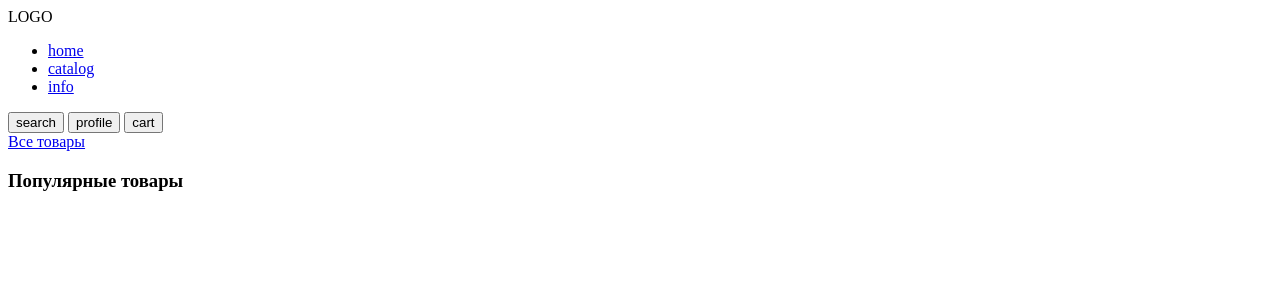
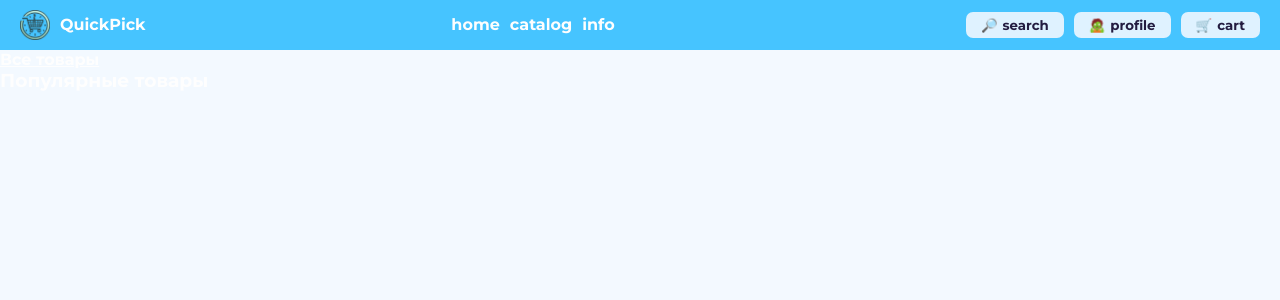
Before and after one commit to ifloky/spotlux, a Django app: page / in a window 1280 px wide. Shown: the top 300 px of the page. Run offline with Django 5.2, Linux system fonts and the light colour scheme; data that the repository does not hold is empty.

Commit message:
feat: add style for header

```diff
--- /dev/null
+++ b/sportlux/main/static/css/header.css
@@ -0,0 +1,84 @@
+.header {
+  padding: 10px 20px;
+  background-color: rgb(70, 196, 255);
+}
+
+.header .container{
+  display: flex;
+  justify-content: space-between;
+  align-items: center;
+}
+
+.heder__logo {
+  display: flex;
+  justify-content: space-between;
+  align-items: center;
+  gap: 10px;
+}
+
+.heder__logo img{
+  width: 30px;
+}
+
+.heder__logo p{
+  width: 40px;
+}
+
+.nav ul{
+  display: flex;
+  justify-content: space-between;
+  align-items: center;
+  gap: 10px;
+}
+
+.nav__element {
+  list-style: none;
+
+}
+
+.nav__element a{
+  text-decoration: none;
+  display: inline-block;
+  line-height: 1;
+  cursor: pointer;
+}
+
+.nav__element a:after {
+    background-color: #231c41;
+    display: block;
+    content: "";
+    height: 2px;
+    width: 0%;
+    -webkit-transition: width .3s ease-in-out;
+    -moz--transition: width .3s ease-in-out;
+    transition: width .3s ease-in-out;
+}
+
+.nav__element a:hover:after,
+.nav__element a:focus:after {
+    width: 100%;
+}
+
+.header__personal {
+  display: flex;
+  gap: 10px;
+}
+
+.header__btn::before {
+  margin-right: 5px;
+}
+
+.header__btn-search::before {
+  content: '🔎';
+}
+
+.header__btn-profile::before {
+  content: '🧟';
+}
+
+.header__btn-cart::before {
+  content: '🛒';
+}
+
+.main-section {
+}
--- /dev/null
+++ b/sportlux/main/static/css/index.css
@@ -0,0 +1,16 @@
+.home {
+}
+.recomends {
+}
+.rec-title {
+}
+.home-cards {
+}
+.card__title {
+}
+.card__discount {
+}
+.line {
+}
+.price {
+}
--- /dev/null
+++ b/sportlux/main/static/css/main.css
@@ -0,0 +1,58 @@
+@import url('https://fonts.googleapis.com/css2?family=Montserrat:ital,wght@0,100..900;1,100..900&display=swap');
+
+* {
+  margin: 0;
+  padding: 0;
+  box-sizing: border-box;
+  color: #FEFEFE;
+  font-weight: 700;
+  font-family: "Montserrat", serif;
+}
+
+html {
+  background-color: rgba(240, 248, 255, 0.753);
+}
+
+.container {
+  max-width: 1280px;
+  margin: 0 auto;
+}
+
+.btn {
+  display: flex;
+  justify-content: center;
+  align-items: center;
+  padding: 5px 15px;
+  cursor: pointer;
+  color: #231c41;
+  position: relative;
+  transition: all 0.2s;
+  position: relative;
+  border: none;
+  border-radius: 7px;
+  background-color: transparent;
+  z-index: 1;
+  background-color: rgba(240, 248, 255, 0.9);
+}
+
+.btn::after {
+  content: '';
+  position: absolute;
+  top: 0;
+  left: 0;
+  width: 100%;
+  height: 100%;
+  z-index: 1;
+  opacity: 0;
+  border: 1px solid #fefefe;
+  border-radius: 7px;
+}
+
+.btn:hover::after {
+  opacity: 1;
+  transform: scale(1,1);
+}
+
+.btn:hover {
+  background-color: transparent;
+}
--- a/sportlux/main/templates/main/base.html
+++ b/sportlux/main/templates/main/base.html
@@ -6,13 +6,19 @@
   <meta name="viewport" content="width=device-width, initial-scale=1.0">
   <title>{% block title %}{% endblock title %}</title>
 
-  <link rel="stylesheet" href="{% static 'css/base.css' %}">
+  <link rel="shortcut icon" href="{% static 'img/logo.png' %}" >
+  <link rel="stylesheet" href="{% static 'css/index.css' %}">
+  <link rel="stylesheet" href="{% static 'css/detail.css' %}">
+  <link rel="stylesheet" href="{% static 'css/main.css' %}">
+  <link rel="stylesheet" href="{% static 'css/header.css' %}">
+
 </head>
 <body>
   <header class="header">
     <div class="container">
       <div class="heder__logo logo">
-        LOGO
+        <img src="{% static 'img\logo.png' %}" alt="logo">
+        <p>QuickPick </p>
       </div>
 
       <nav class="header__nav nav">
@@ -24,9 +30,9 @@
       </nav>
 
       <div class="header__personal">
-        <button class="headed__btn btn">search</button>
-        <button class="headed__btn btn">profile</button>
-        <button class="headed__btn btn">cart</button>
+        <button class="header__btn header__btn-search btn">search</button>
+        <button class="header__btn header__btn-profile btn">profile</button>
+        <button class="header__btn header__btn-cart btn">cart</button>
       </div>
     </div>
   </header>
@@ -38,6 +44,6 @@
     </div>
   </section>
 
-  <script src="{% static 'C:\Users\PetrenkoMV\Desktop\sportlux\sportlux\main\static\js\index.js' %}"></script>
+  <script src="{% static 'js\index.js' %}"></script>
 </body>
 </html>
--- a/sportlux/main/templates/main/index/index.html
+++ b/sportlux/main/templates/main/index/index.html
@@ -1,7 +1,8 @@
 {% extends "main/base.html" %}
 {% load static %}
 
-{% block title %}Хоккейная экипировка в Минске{% endblock title %}
+
+{% block title %}Не трать лишнее время, делай простой выбор{% endblock title %}
 
 {% block content %}
   <div class="home">
@@ -15,7 +16,7 @@
   <div class="home-cards">
     {% for product in products %}
       <a href="{{ product.get_absolute_url}}">
-    <img src="{% if product.image %}{{ product.image.url }}{% else %} {% static "" %}{% endif %}" alt="detail__img">
+    <img src="{% if product.image %}{{ product.image.url }}{% else %} {% static "img\noimage.jpg" %}{% endif %}" alt="detail__img">
         <h5 class="card__title">{{product.name}}</h5>
         {% if product.discount %}
           <div class="card__discount">
--- a/sportlux/main/templates/main/product/detail.html
+++ b/sportlux/main/templates/main/product/detail.html
@@ -8,7 +8,7 @@
 {% block content %}
 <div class="detail">
   <div class="detail__img">
-    <img src="{% if product.image %}{{ product.image.url }}{% else %} {% static ".png" %}{% endif %}" alt="detail__img">
+    <img src="{% if product.image %}{{ product.image.url }}{% else %} {% static "img\noimage.jpg" %}{% endif %}" alt="detail__img">
   </div>
   <div class="detail__descr">
     <h2>{{ product.name }}</h2>
```
Also changed, not shown: sportlux/main/static/css/detail.css (added), sportlux/main/static/img/logo.png (added), sportlux/main/static/img/noimage.jpg (added), sportlux/main/static/img/noimage.png (deleted).
